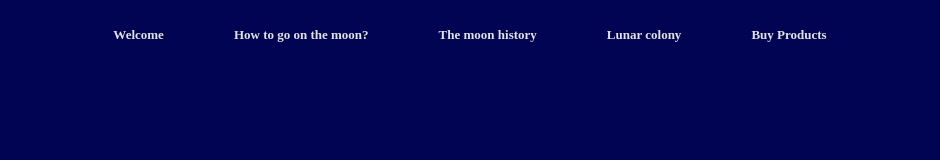
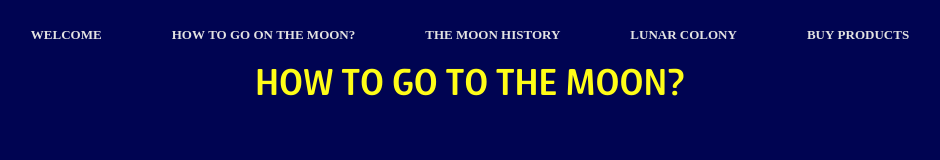
Before and after one commit to thekester/moonTourism, a plain HTML site: page html/HowToGoToTheMoon.html in a window 1280 px wide. Shown: the top 160 px of the page, without its empty margins (170-1110 px from the left). Drawn offline with Linux system fonts and the light colour scheme; files that its build step writes are made by us from their sources; a web font is replaced by a local one.

Commit message:
Amélioration de la visibilité du menu

```diff
--- a/css/style.css
+++ b/css/style.css
@@ -108,3 +108,13 @@ box-sizing: border-box;
 	margin-right:auto;
 
 }
+
+p
+{
+    margin-left:20%;
+}
+
+.premierParagraphe
+{
+    margin-top:3%;
+}
--- a/html/HowToGoToTheMoon.html
+++ b/html/HowToGoToTheMoon.html
@@ -7,7 +7,7 @@
     <meta http-equiv="Content-Type" content="text/html; charset=utf-8" />
     <meta name="description" content="A website who describes the moon tourism">
     <meta name="keywords" content="Moon,moon,Tourism,tourism" />
-    <link rel="stylesheet" href="bootstrap/css/bootstrap.css" />
+    <link rel="stylesheet" href="../bootstrap/css/bootstrap.css" />
     <script src="../bootstrap/js/jQueary.js"></script>
     <script src="../bootstrap/js/bootstrap.bundle.js"></script>
     <script src="../bootstrap/js/popper.min.js"></script>
@@ -30,7 +30,7 @@
                         <li id="menu-item-10" class="menu-item menu-item-type-custom menu-item-object-custom current-menu-item current_page_item menu-item-home menu-item-10">
                             <a href="../index.html" aria-current="page">
                                 <span class="icon"> </span>
-                                Welcome
+                                WELCOME
                             </a>
 
                         </li>
@@ -38,7 +38,7 @@
                         <li id="menu-item-241" class="menu-item menu-item-type-custom menu-item-object-custom menu-item-232">
                             <a href="HowToGoToTheMoon.html">
                                 <span class="icon"> </span>
-                                How to go on the moon?
+                                HOW&nbsp;TO&nbsp;GO&nbsp;ON&nbsp;THE&nbsp;MOON?
 
                             </a>
                         </li>
@@ -46,21 +46,21 @@
                         <li id="menu-item-242" class="menu-item menu-item-type-custom menu-item-object-custom menu-item-232">
                             <a href="TheMoonHistory.html">
                                 <span class="icon"> </span>
-                                The moon history
+                                THE&nbsp;MOON&nbsp;HISTORY
                             </a>
                         </li>
 
                         <li id="menu-item-243" class="menu-item menu-item-type-custom menu-item-object-custom menu-item-232">
                             <a href="LunarColony.html">
                                 <span class="icon"> </span>
-                                Lunar colony
+                                LUNAR&nbsp;COLONY
                             </a>
                         </li>
 
                         <li id="menu-item-244" class="menu-item menu-item-type-custom menu-item-object-custom menu-item-232">
                             <a href="BuyProducts.html">
                                 <span class="icon"> </span>
-                                Buy Products
+                                BUY&nbsp;PRODUCTS
                             </a>
                         </li>
 
@@ -73,7 +73,7 @@
 
     <main>
 
-
+        <h1>HOW TO GO TO THE MOON?</h1>
 
 
 
```
Also changed, not shown: html/BuyProducts.html (+7 -7 lines), html/LunarColony.html (+6 -6 lines), html/TheMoonHistory.html (+6 -6 lines), index.html (+12 -5 lines).
